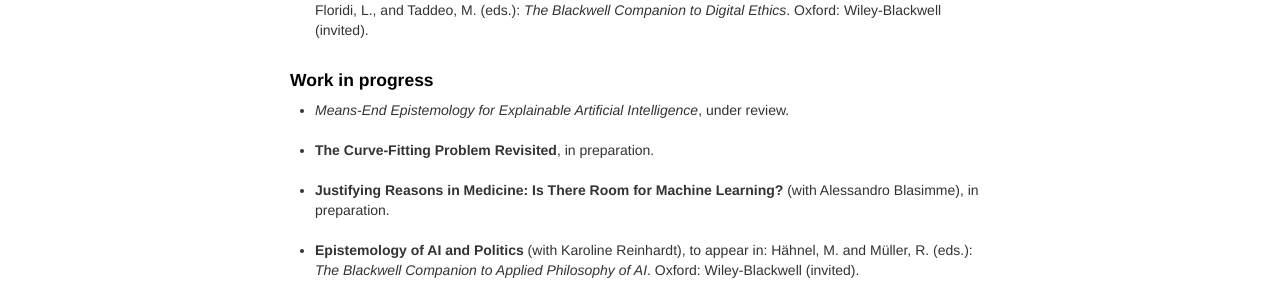
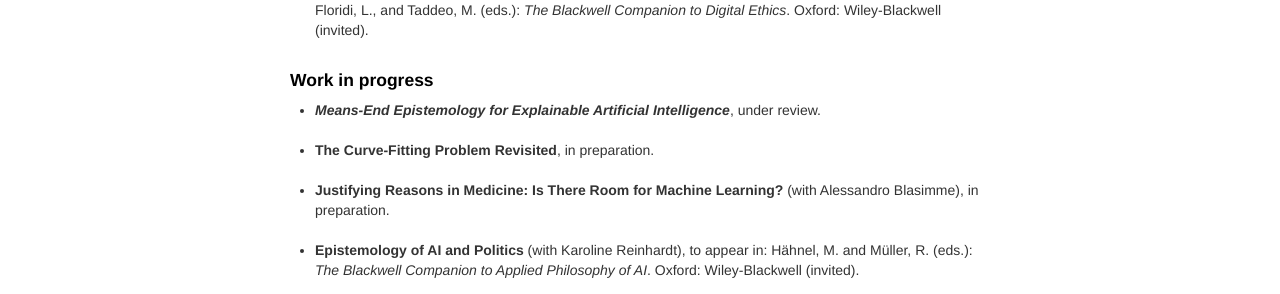
Before and after one commit to oliverbuchholz/oliverbuchholz.github.io, a Jekyll site: the page built from pages/writing.md, in a window 1280 px wide. Shown: the part 792-1086 px from the top of the page. Built offline with Jekyll 4.4.1, drawn with Linux system fonts in a browser that asks for light colours.

```diff
--- a/pages/writing.md
+++ b/pages/writing.md
@@ -43,7 +43,7 @@ Reinhardt, K. (eds.): <i>Handbuch Philosophie der Digitalit&auml;t</i>. Heidelbe
 <h4>Work in progress</h4>
 
 <ul>
-<li><i>Means-End Epistemology for Explainable Artificial Intelligence</i>, under review.<br><br>
+<li><b><i>Means-End Epistemology for Explainable Artificial Intelligence</i></b>, under review.<br><br>
 </li>
 
 <li><b>The Curve-Fitting Problem Revisited</b>, in preparation.<br><br>
```
